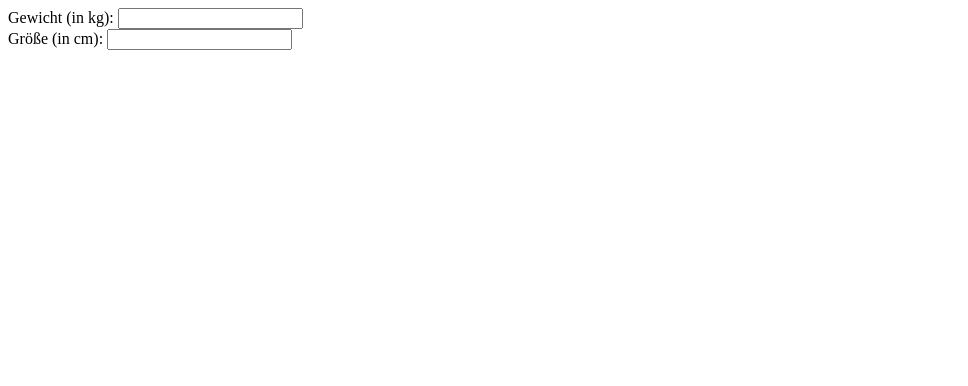
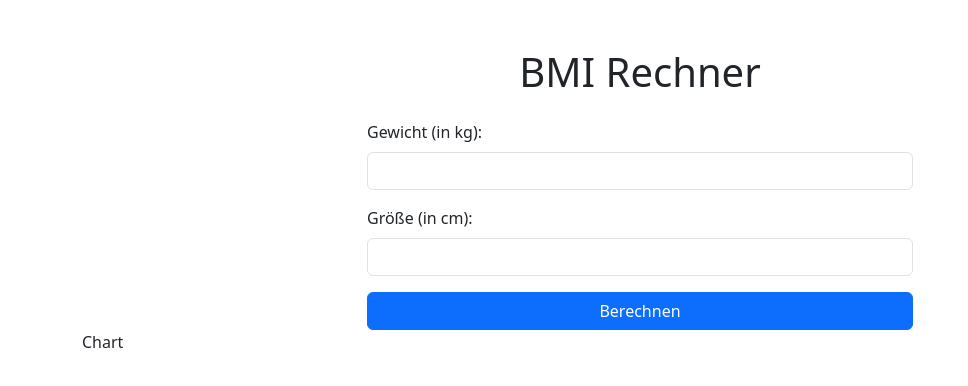
Before and after one commit to marcusBieber/github-workflow-bmi, a website: page frontend/index.html in a window 1280 px wide. Shown: the whole page, without its empty margins (0-968 px from the left). Drawn offline with nearby package versions, Linux system fonts and the light colour scheme.

Commit message:
feat: bootstrap hinzugefügt, main.js angepasst

```diff
--- a/frontend/index.html
+++ b/frontend/index.html
@@ -5,22 +5,46 @@
     <meta name="viewport" content="width=device-width, initial-scale=1.0">
     <meta name="description" content="Your site description">
     <title>Mein BMI Rechner</title>
+    <!-- Bootstrap 5 CSS -->
+    <link href="https://cdn.jsdelivr.net/npm/bootstrap@5.3.0-alpha1/dist/css/bootstrap.min.css" rel="stylesheet">
 </head>
 <body>
 
-  <div>
-    <label for="weight">Gewicht (in kg):</label>
-    <input type="number" id="weight">
-    <span id="show_weight"></span>
+  <div class="container mt-5">
+    <h1 class="text-center mb-4">BMI Rechner</h1>
+
+    <!-- Form for weight and height input -->
+    <div class="row justify-content-center">
+      <div class="col-md-6">
+        <form id="bmiForm" action="#" method="post">
+          <div class="mb-3">
+            <label for="weight" class="form-label">Gewicht (in kg):</label>
+            <input type="number" class="form-control" id="weight" required>
+            <div id="show_weight" class="form-text"></div>
+          </div>
+
+          <div class="mb-3">
+            <label for="height" class="form-label">Größe (in cm):</label>
+            <input type="number" class="form-control" id="height" required>
+            <div id="show_height" class="form-text"></div>
+          </div>
+
+          <button type="submit" class="btn btn-primary w-100">Berechnen</button>
+        </form>
+      </div>
+    </div>
+
+    <div>Chart</div>
+
+    <!-- Result display -->
+    <div id="result" class="mt-4 text-center">
+      <!-- The BMI value will be inserted here -->
+    </div>
   </div>
 
-  <div>
-    <label for="height">Größe (in cm):</label>
-    <input type="number" id="height">
-    <span id="show_height"></span>
-  </div>
-
-  <div id="result"></div>
+  <!-- Bootstrap 5 JS and Popper.js (needed for some Bootstrap components) -->
+  <script src="https://cdn.jsdelivr.net/npm/@popperjs/core@2.11.6/dist/umd/popper.min.js"></script>
+  <script src="https://cdn.jsdelivr.net/npm/bootstrap@5.3.0-alpha1/dist/js/bootstrap.min.js"></script>
 
   <script src="main.js"></script>
 </body>
--- a/frontend/main.js
+++ b/frontend/main.js
@@ -1,17 +1,15 @@
-Array
-  .from(document.getElementsByTagName('input'))
-  .forEach(element => {
-    element.addEventListener('change', updateUI);
-  });
 
 function updateUI() {
     // Logik zur Aktualisierung des UI hier
     const weight = document.getElementById('weight').value;
     const height = document.getElementById('height').value;
     const bmi = calculateBMI(weight, height);
+
     console.log("weight: %s, height: %s, bmi: %s", weight, height, bmi);
+
     const result = document.getElementById('result');
     result.innerHTML = bmi;
+
   }
 
   function calculateBMI(weight, height) {
@@ -28,4 +26,11 @@ if (typeof module !== "undefined" && module.exports) {
     module.exports = { calculateBMI };
   } else {
     console.log("Frontend-Modul geladen");
+    const form = document.getElementById('bmiForm');
+
+    form.addEventListener('submit', function(event) {
+      event.preventDefault();
+      updateUI();
+    })
+
   }
```
Lines whose indentation alone changed are shown as unchanged.
